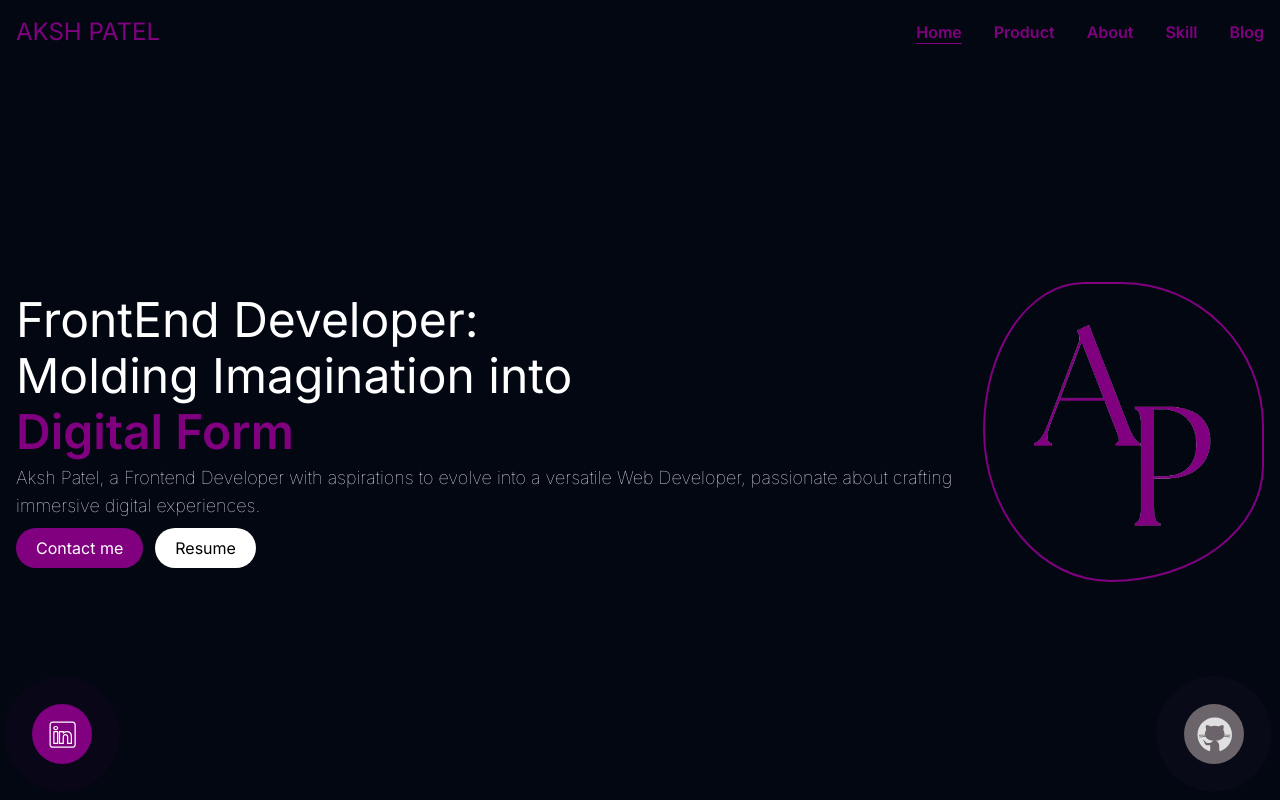
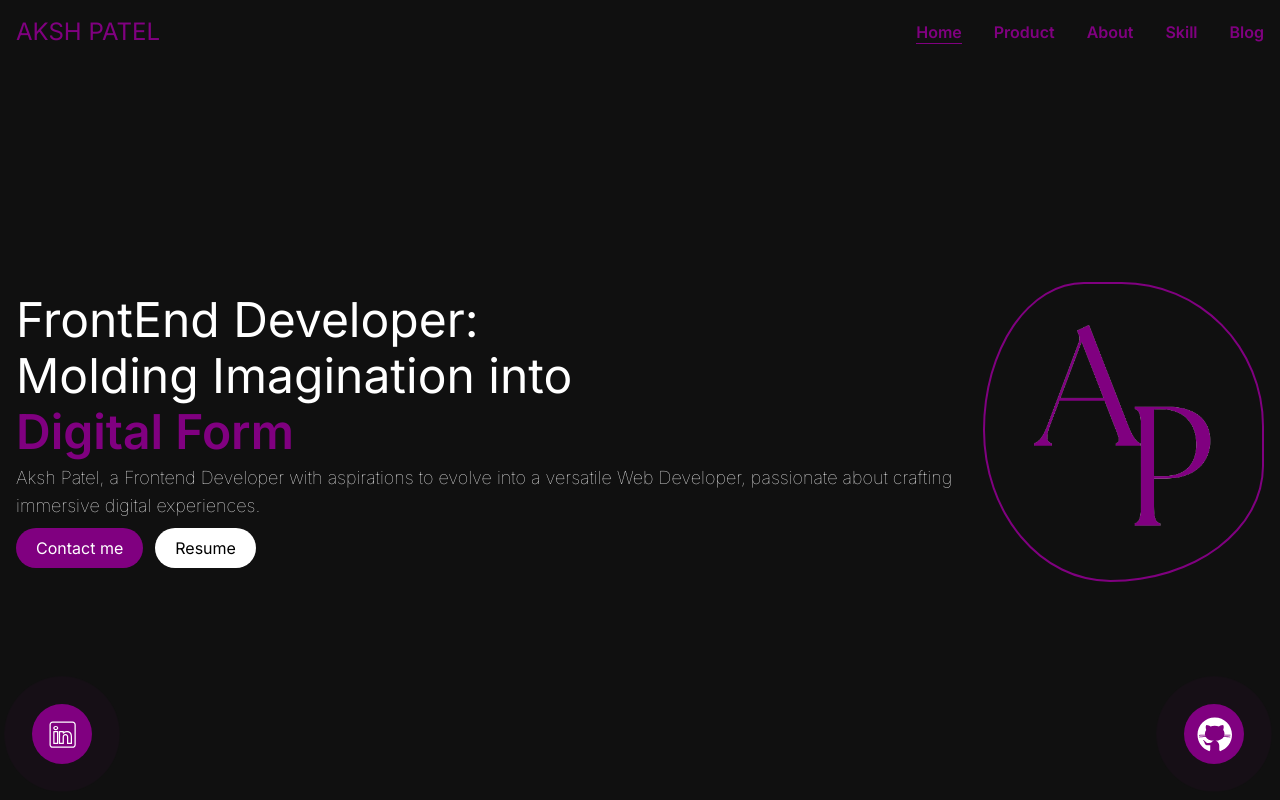
Before and after one commit to akshpatell/portfolio, a Next.js app: page / in a window 1280 px wide. Built offline with nearby package versions, Linux system fonts and the light colour scheme.

Commit message:
dynamic color add in tailwind.config.js

```diff
--- a/src/app/layout.js
+++ b/src/app/layout.js
@@ -20,14 +20,14 @@ export default function RootLayout({ children }) {
             target="_blank"
           >
             <span className="sr-only">Github Icon</span>
-            <span className="absolute inline-flex h-full w-full animate-ping rounded-full bg-[#6b656b] opacity-75"></span>
-            <span className="relative flex h-[60px] w-[60px] items-center justify-center rounded-full bg-[#6b656b]">
+            <span className="absolute inline-flex h-full w-full animate-ping rounded-full bg-purple opacity-75"></span>
+            <span className="relative flex h-[60px] w-[60px] items-center justify-center rounded-full bg-purple">
               <svg
                 xmlns="http://www.w3.org/2000/svg"
                 viewBox="0 0 48 48"
                 width={36}
                 height={36}
-                fill="#ffffffCC"
+                fill="white"
                 fill-rule="nonzero"
                 font-family="none"
                 font-weight="none"
@@ -47,14 +47,14 @@ export default function RootLayout({ children }) {
             target="_blank"
           >
             <span className="sr-only">Linkedin Icon</span>
-            <span className="absolute inline-flex h-full w-full animate-ping rounded-full bg-[#800080] opacity-75"></span>
-            <span className="relative flex h-[60px] w-[60px] items-center justify-center rounded-full bg-[#800080]">
+            <span className="absolute inline-flex h-full w-full animate-ping rounded-full bg-purple opacity-75"></span>
+            <span className="relative flex h-[60px] w-[60px] items-center justify-center rounded-full bg-purple">
               <svg
                 xmlns="http://www.w3.org/2000/svg"
                 viewBox="0 0 48 48"
                 width={30}
                 height={30}
-                fill="#ffffff"
+                fill="white"
                 fill-rule="nonzero"
                 font-family="none"
                 font-weight="none"
--- a/src/components/Header/header.module.css
+++ b/src/components/Header/header.module.css
@@ -1,12 +1,12 @@
 .header {
-  @apply z-50 sticky top-0 flex justify-between items-center bg-gray-950 px-container;
+  @apply z-50 sticky top-0 flex justify-between items-center bg-gray-dark px-container;
   backdrop-filter: blur(50px);
 
   & .navToggler {
     @apply sm:hidden hover:cursor-pointer;
 
     & .togglerIcon {
-      @apply w-6 aspect-square text-[#800080];
+      @apply w-6 aspect-square text-purple;
     }
   }
 }
@@ -19,7 +19,7 @@
   @apply left-[-110%] sm:left-0;
 }
 .visibleNavbar {
-  @apply left-0 bg-gray-950 w-[75%];
+  @apply left-0 bg-gray-dark w-[75%];
 }
 
 .link {
--- a/src/components/Header/index.jsx
+++ b/src/components/Header/index.jsx
@@ -3,7 +3,6 @@ import React, { useState } from "react";
 import Link from "next/link";
 import styles from "./header.module.css";
 import { usePathname } from "next/navigation";
-// import Image from "next/image";
 
 const navbarData = [
   { title: "Home", link: "/" },
@@ -35,7 +34,7 @@ const Header = () => {
             xmlns="http://www.w3.org/2000/svg"
             className={styles.togglerIcon}
             fill="none"
-            viewBox="0 0 24 24"
+            viewBox="0 0 20 20"
             stroke="currentColor"
           >
             <path
@@ -50,7 +49,7 @@ const Header = () => {
             xmlns="http://www.w3.org/2000/svg"
             className={styles.togglerIcon}
             fill="none"
-            viewBox="0 0 24 24"
+            viewBox="0 0 20 20"
             stroke="currentColor"
           >
             <path
@@ -62,7 +61,7 @@ const Header = () => {
           </svg>
         )}
       </div>
-      <Link href="/" className="text-[#800080] text-2xl sm:w-full ">
+      <Link href="/" className="text-purple text-2xl sm:w-full ">
         AKSH PATEL
       </Link>
 
@@ -77,7 +76,7 @@ const Header = () => {
               <Link
                 key={item.title}
                 href={item.link}
-                className={`font-semibold text-[#800080] hover:opacity-100 duration-300 ${
+                className={`font-semibold text-purple hover:opacity-100 duration-300 ${
                   styles.link
                 } ${pathname === item.link ? styles.activeLink : ""}`}
                 onClick={closeNavToggler}
@@ -86,127 +85,9 @@ const Header = () => {
               </Link>
             );
           })}
-        {/* <div className="flex space-x-4"> */}
-        {/* <Link href="https://github.com/akshpatell">
-          <Image src="/images/github.png" width={30} height={30} alt="alt" />
-        </Link>{" "}
-        <Link href="https://www.linkedin.com/in/akshpatel2003">
-          {" "}
-          <Image
-            src="/images/linkedin.png"
-            width={30}
-            height={30}
-            alt="alt"
-          />{" "}
-        </Link>{" "}
-        <Link href="https://twitter.com/akshpatel08">
-          {" "}
-          <Image src="/images/Twitterx.png" width={30} height={30} alt="alt" />
-        </Link>
-        <Link href="https://www.instagram.com/syztechnologies/">
-          {" "}
-          <Image src="/images/Instagram.png" width={30} height={30} alt="alt" />
-        </Link> */}
-        {/* </div> */}
       </nav>
     </header>
   );
 };
 
 export default Header;
-
-// "use client";
-// import Image from "next/image";
-// import Link from "next/link";
-// import React, { useState } from "react";
-
-// const NavbarData = [
-//   { title: "Home", link: "/" },
-//   { title: "About", link: "/about" },
-//   { title: "Blog", link: "/blog" },
-//   { title: "Skill", link: "/skill" },
-// ];
-
-// const Header = () => {
-//   const [menuOpen, setMenuOpen] = useState(false);
-
-//   const toggleMenu = () => {
-//     setMenuOpen(!menuOpen);
-//   };
-
-//   const closeMenu = () => {
-//     setMenuOpen(false);
-//   };
-//   return (
-//     <header className="bg-emerald-400 p-4 sticky">
-//       <div className="container mx-auto">
-//         <nav className="flex items-center justify-between">
-//           <div>
-//             <Link href="/">
-//               <div className="text-white text-xl font-bold">AKSH PATEL</div>
-//               {/* <div className="text-white text-xl font-bold sm:hidden">AP</div> */}
-//             </Link>
-//           </div>
-//           <button className="lg:hidden p-2" onClick={toggleMenu}>
-//             <svg
-//               xmlns="http://www.w3.org/2000/svg"
-//               className={`h-7 w-7 ${menuOpen ? "block" : ""}`}
-//               fill="none"
-//               viewBox="0 0 24 24"
-//               stroke="currentColor"
-//             >
-//               <path
-//                 strokeLinecap="round"
-//                 strokeLinejoin="round"
-//                 strokeWidth={1}
-//                 d="M4 6h16M4 12h16M4 18h16"
-//               />
-//             </svg>
-//           </button>
-//           <div className={`flex flex-col ${menuOpen ? "hidden" : ""}`}>
-//             <div>
-//               {NavbarData.map((item) => (
-//                 <Link
-//                   key={item.title}
-//                   href={item.link}
-//                   className="sm:p-2 max-sm:p-1 subtitle1 cursor-pointer text-white h-full"
-//                   onClick={closeMenu}
-//                 >
-//                   {item.title}
-//                 </Link>
-//               ))}
-//             </div>
-//             <div className="flex space-x-4">
-//               <Link href="https://github.com/akshpatell">
-//                 <Image
-//                   src="/images/github.png"
-//                   width={30}
-//                   height={30}
-//                   alt="alt"
-//                 />
-//               </Link>
-//               <Link href="https://www.linkedin.com/in/akshpatel2003">
-//                 <Image
-//                   src="/images/linkedin.png"
-//                   width={30}
-//                   height={30}
-//                   alt="alt"
-//                 />
-//               </Link>
-//               <Link href="https://twitter.com/akshpatel08">
-//                 <Image
-//                   src="/images/twitter.png"
-//                   width={30}
-//                   height={30}
-//                   alt="alt"
-//                 />
-//               </Link>
-//             </div>
-//           </div>
-//         </nav>
-//       </div>
-//     </header>
-//   );
-// };
-
-// export default Header;
--- a/src/components/Male/male.module.css
+++ b/src/components/Male/male.module.css
@@ -1,12 +1,12 @@
 .main {
-  @apply flex justify-between items-center gap-4 p-5 bg-gray-950 max-lg:flex-wrap-reverse w-full lg:h-[calc(100vh-64px)] h-screen px-container;
+  @apply flex justify-between items-center gap-4 p-5 bg-gray-dark max-lg:flex-wrap-reverse w-full lg:h-[calc(100vh-64px)] h-screen px-container;
   @media (max-width: 1189px) {
     justify-content: center;
   }
 }
 
 .shape {
-  @apply rounded-lg border-[#800080] border-2;
+  @apply rounded-lg border-purple border-2;
   @media (min-width: 1024px) {
     height: 300px;
     width: 350px;
--- a/tailwind.config.js
+++ b/tailwind.config.js
@@ -6,6 +6,18 @@ module.exports = {
     "./src/app/**/*.{js,ts,jsx,tsx,mdx}",
   ],
   theme: {
+    colors: {
+      transparent: "transparent",
+      currentColor: "currentColor",
+      white: "#FFFFFF",
+      black: "#000000",
+      purple: "#800080",
+      gray: {
+        light: "#d3d3d3",
+        DEFAULT: "#808080",
+        dark: "#101010",
+      },
+    },
     extend: {
       spacing: {
         container: `max(
```
